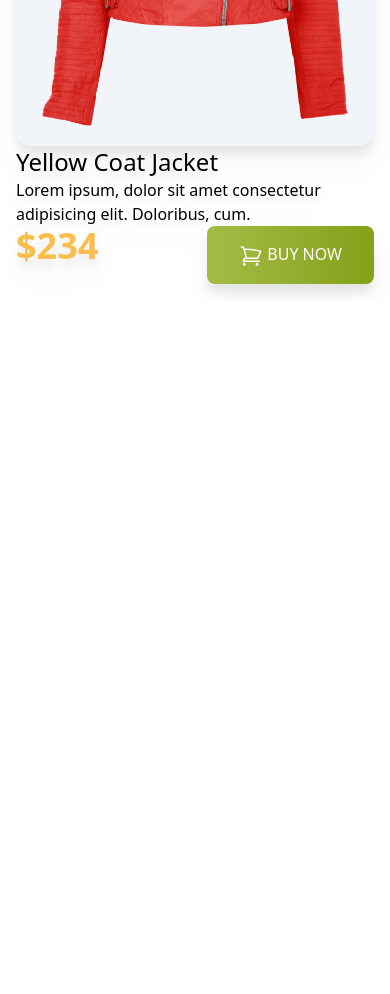
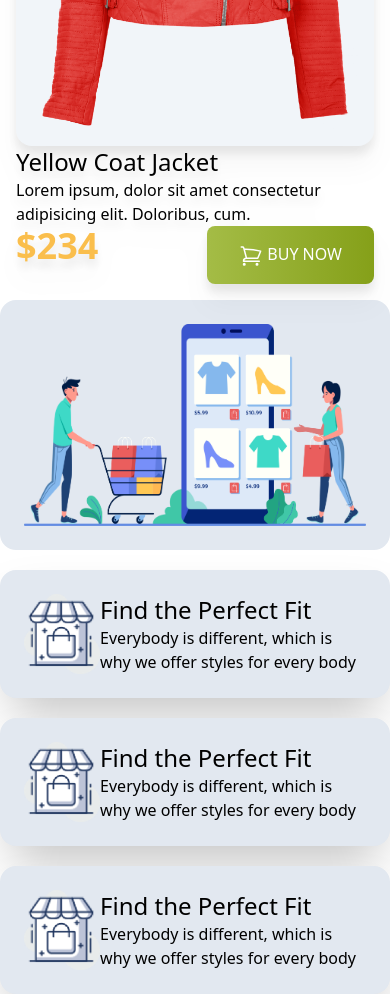
Before and after one commit to 01312345069/Tailwind-Modern-Fashion-Clothes-Shopping, a plain HTML site: page index.html in a window 390 px wide. Shown: the part 2502-3496 px from the top of the page. Before the commit the page ends 2802 px from the top, so only its background shows below. Drawn offline with nearby package versions, Linux system fonts and the light colour scheme.

Commit message:
Responsive grid and custom grid layout

```diff
--- a/index.html
+++ b/index.html
@@ -113,6 +113,35 @@
                 </div>
             </div>
         </section>
+        <!-- man Jacket Section  -->
+        <section>
+
+        </section>
+        <section class="grid grid-cols-1 md:grid-cols-2 gap-5">
+            <div class="order-2 md:order-1 bg-slate-200 h32 flex p-6 rounded-2xl shadow-2xl">
+                <img class="h-20 w-20" src="images/house.png" alt="">
+                <div>
+                    <h3 class="text-2xl">Find the Perfect Fit</h3>
+                    <p>Everybody is different, which is why we offer styles for every body</p>
+                </div>
+            </div>
+            <div class="order-1 md:order-2 bg-slate-200 row-span-3 p-6 rounded-2xl"><img src="images/shopping.png"
+                    alt=""></div>
+            <div class="order-3 bg-slate-200 h32 flex p-6 rounded-2xl shadow-2xl">
+                <img class="h-20 w-20" src="images/house.png" alt="">
+                <div>
+                    <h3 class="text-2xl">Find the Perfect Fit</h3>
+                    <p>Everybody is different, which is why we offer styles for every body</p>
+                </div>
+            </div>
+            <div class="order-4 bg-slate-200 h32 flex p-6 rounded-2xl shadow-2xl">
+                <img class="h-20 w-20" src="images/house.png" alt="">
+                <div>
+                    <h3 class="text-2xl">Find the Perfect Fit</h3>
+                    <p>Everybody is different, which is why we offer styles for every body</p>
+                </div>
+            </div>
+        </section>
     </main>
 
 </body>
```
